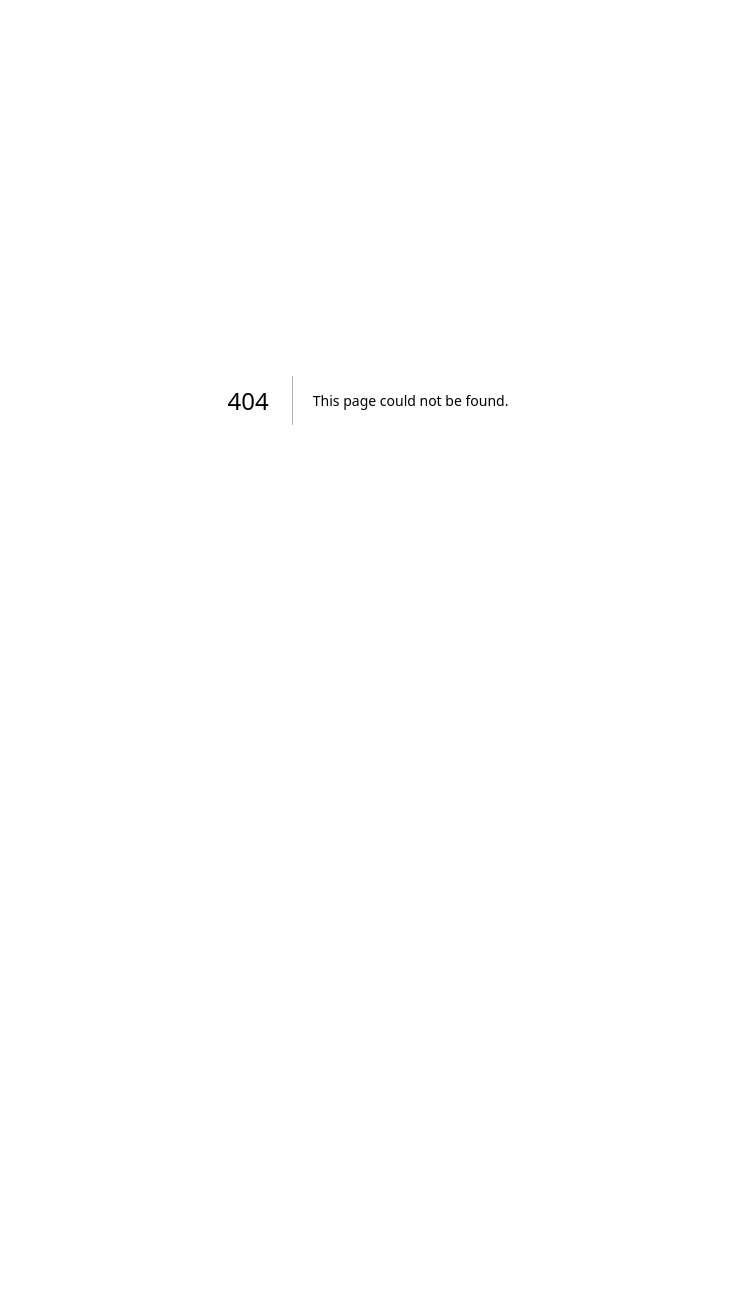
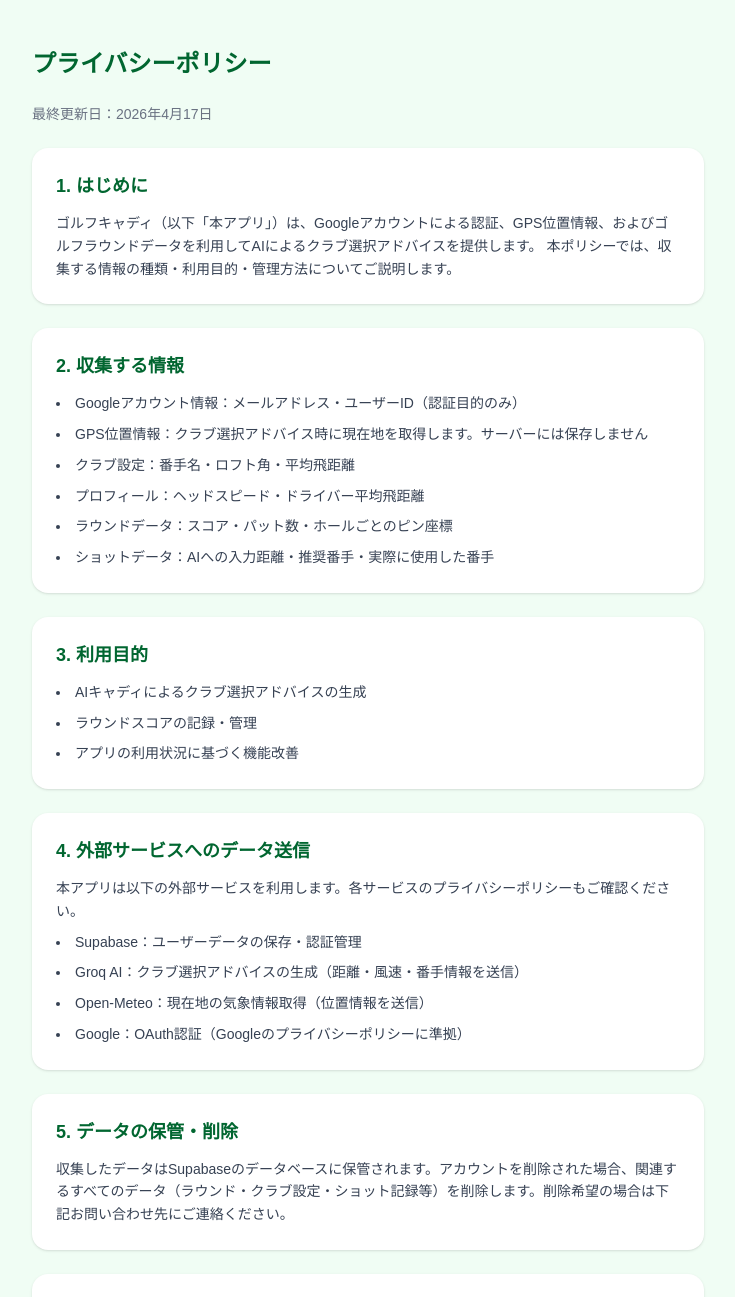
Before and after one commit to kodai9263/golf-caddy, a Next.js app: page /privacy in a window 1280 px wide. Before the commit this address had no page. Shown: the top 1297 px of the page, without its empty margins (272-1007 px from the left). Before the commit the page ends 800 px from the top, so only its background shows below. Built offline with nearby package versions, Linux system fonts and the light colour scheme.

Commit message:
feat: プライバシーポリシーページを追加

```diff
--- a/app/login/page.tsx
+++ b/app/login/page.tsx
@@ -90,6 +90,14 @@ export default function LoginPage({
           </svg>
           Googleでログイン
         </button>
+
+        <p className="mt-6 text-center text-xs text-gray-400">
+          ログインすることで
+          <a href="/privacy" className="underline text-gray-500 hover:text-green-600">
+            プライバシーポリシー
+          </a>
+          に同意したものとみなします
+        </p>
       </div>
     </main>
   )
--- /dev/null
+++ b/app/privacy/page.tsx
@@ -0,0 +1,83 @@
+export default function PrivacyPage() {
+  return (
+    <main className="min-h-screen bg-green-50 p-4">
+      <div className="mx-auto max-w-2xl space-y-6 py-8">
+        <h1 className="text-2xl font-bold text-green-800">プライバシーポリシー</h1>
+        <p className="text-sm text-gray-500">最終更新日：2026年4月17日</p>
+
+        <section className="rounded-2xl bg-white p-6 shadow-sm space-y-3">
+          <h2 className="text-lg font-bold text-green-800">1. はじめに</h2>
+          <p className="text-sm text-gray-700 leading-relaxed">
+            ゴルフキャディ（以下「本アプリ」）は、Googleアカウントによる認証、GPS位置情報、およびゴルフラウンドデータを利用してAIによるクラブ選択アドバイスを提供します。
+            本ポリシーでは、収集する情報の種類・利用目的・管理方法についてご説明します。
+          </p>
+        </section>
+
+        <section className="rounded-2xl bg-white p-6 shadow-sm space-y-3">
+          <h2 className="text-lg font-bold text-green-800">2. 収集する情報</h2>
+          <ul className="text-sm text-gray-700 space-y-2 leading-relaxed list-disc list-inside">
+            <li><span className="font-medium">Googleアカウント情報：</span>メールアドレス・ユーザーID（認証目的のみ）</li>
+            <li><span className="font-medium">GPS位置情報：</span>クラブ選択アドバイス時に現在地を取得します。サーバーには保存しません</li>
+            <li><span className="font-medium">クラブ設定：</span>番手名・ロフト角・平均飛距離</li>
+            <li><span className="font-medium">プロフィール：</span>ヘッドスピード・ドライバー平均飛距離</li>
+            <li><span className="font-medium">ラウンドデータ：</span>スコア・パット数・ホールごとのピン座標</li>
+            <li><span className="font-medium">ショットデータ：</span>AIへの入力距離・推奨番手・実際に使用した番手</li>
+          </ul>
+        </section>
+
+        <section className="rounded-2xl bg-white p-6 shadow-sm space-y-3">
+          <h2 className="text-lg font-bold text-green-800">3. 利用目的</h2>
+          <ul className="text-sm text-gray-700 space-y-2 leading-relaxed list-disc list-inside">
+            <li>AIキャディによるクラブ選択アドバイスの生成</li>
+            <li>ラウンドスコアの記録・管理</li>
+            <li>アプリの利用状況に基づく機能改善</li>
+          </ul>
+        </section>
+
+        <section className="rounded-2xl bg-white p-6 shadow-sm space-y-3">
+          <h2 className="text-lg font-bold text-green-800">4. 外部サービスへのデータ送信</h2>
+          <p className="text-sm text-gray-700 leading-relaxed mb-2">
+            本アプリは以下の外部サービスを利用します。各サービスのプライバシーポリシーもご確認ください。
+          </p>
+          <ul className="text-sm text-gray-700 space-y-2 leading-relaxed list-disc list-inside">
+            <li><span className="font-medium">Supabase：</span>ユーザーデータの保存・認証管理</li>
+            <li><span className="font-medium">Groq AI：</span>クラブ選択アドバイスの生成（距離・風速・番手情報を送信）</li>
+            <li><span className="font-medium">Open-Meteo：</span>現在地の気象情報取得（位置情報を送信）</li>
+            <li><span className="font-medium">Google：</span>OAuth認証（Googleのプライバシーポリシーに準拠）</li>
+          </ul>
+        </section>
+
+        <section className="rounded-2xl bg-white p-6 shadow-sm space-y-3">
+          <h2 className="text-lg font-bold text-green-800">5. データの保管・削除</h2>
+          <p className="text-sm text-gray-700 leading-relaxed">
+            収集したデータはSupabaseのデータベースに保管されます。アカウントを削除された場合、関連するすべてのデータ（ラウンド・クラブ設定・ショット記録等）を削除します。削除希望の場合は下記お問い合わせ先にご連絡ください。
+          </p>
+        </section>
+
+        <section className="rounded-2xl bg-white p-6 shadow-sm space-y-3">
+          <h2 className="text-lg font-bold text-green-800">6. 第三者への提供</h2>
+          <p className="text-sm text-gray-700 leading-relaxed">
+            法令に基づく場合を除き、ユーザーの個人情報を第三者に提供・販売することはありません。
+          </p>
+        </section>
+
+        <section className="rounded-2xl bg-white p-6 shadow-sm space-y-3">
+          <h2 className="text-lg font-bold text-green-800">7. お問い合わせ</h2>
+          <p className="text-sm text-gray-700 leading-relaxed">
+            プライバシーポリシーに関するご質問・データ削除のご要望は下記までご連絡ください。
+          </p>
+          <p className="text-sm font-medium text-green-700">
+            golfcaddy.support@gmail.com
+          </p>
+        </section>
+
+        <section className="rounded-2xl bg-white p-6 shadow-sm space-y-3">
+          <h2 className="text-lg font-bold text-green-800">8. ポリシーの変更</h2>
+          <p className="text-sm text-gray-700 leading-relaxed">
+            本ポリシーを変更する場合は、このページに新しいポリシーを掲載します。重要な変更がある場合は、アプリ内でお知らせします。
+          </p>
+        </section>
+      </div>
+    </main>
+  )
+}
```
